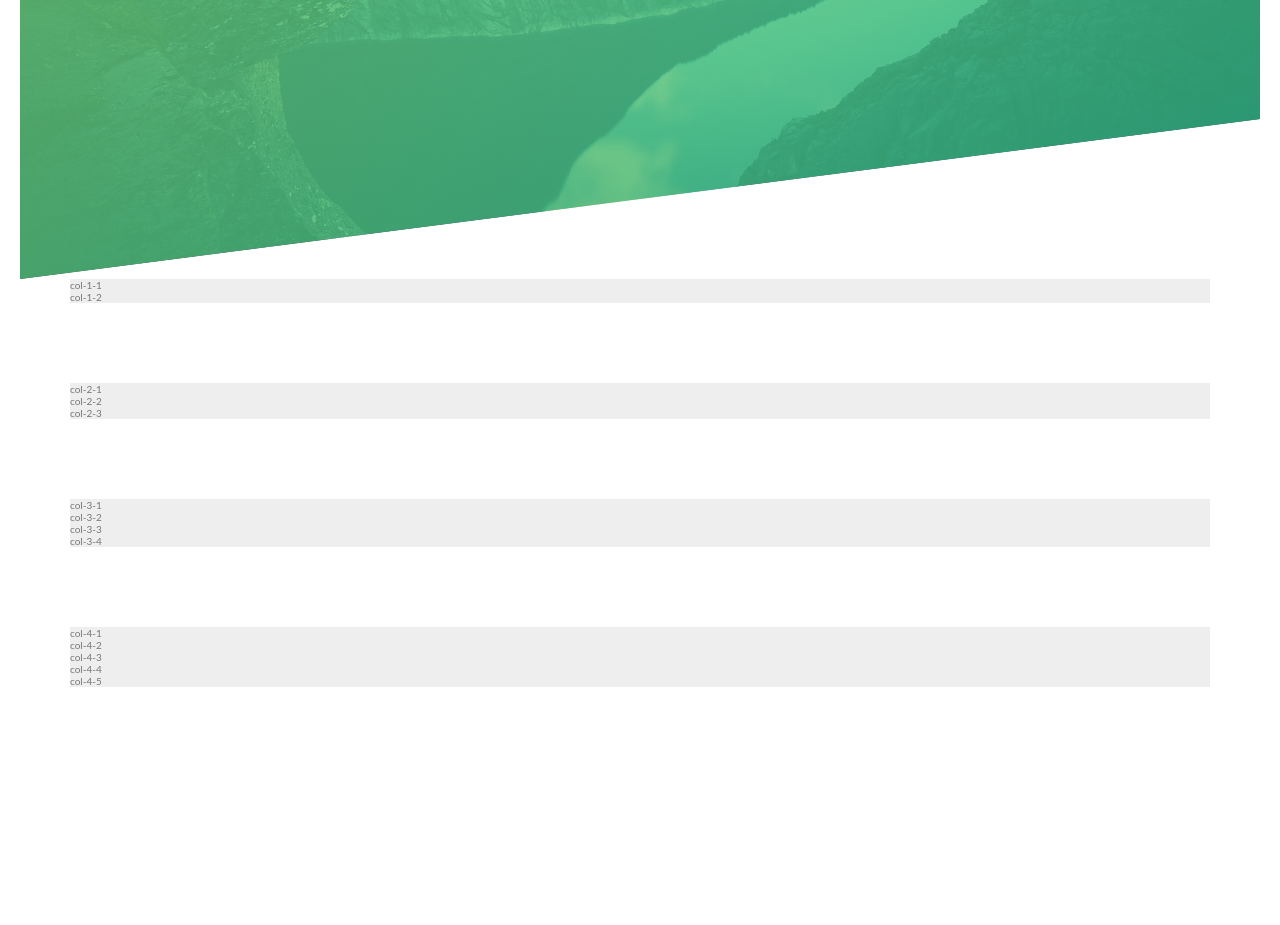
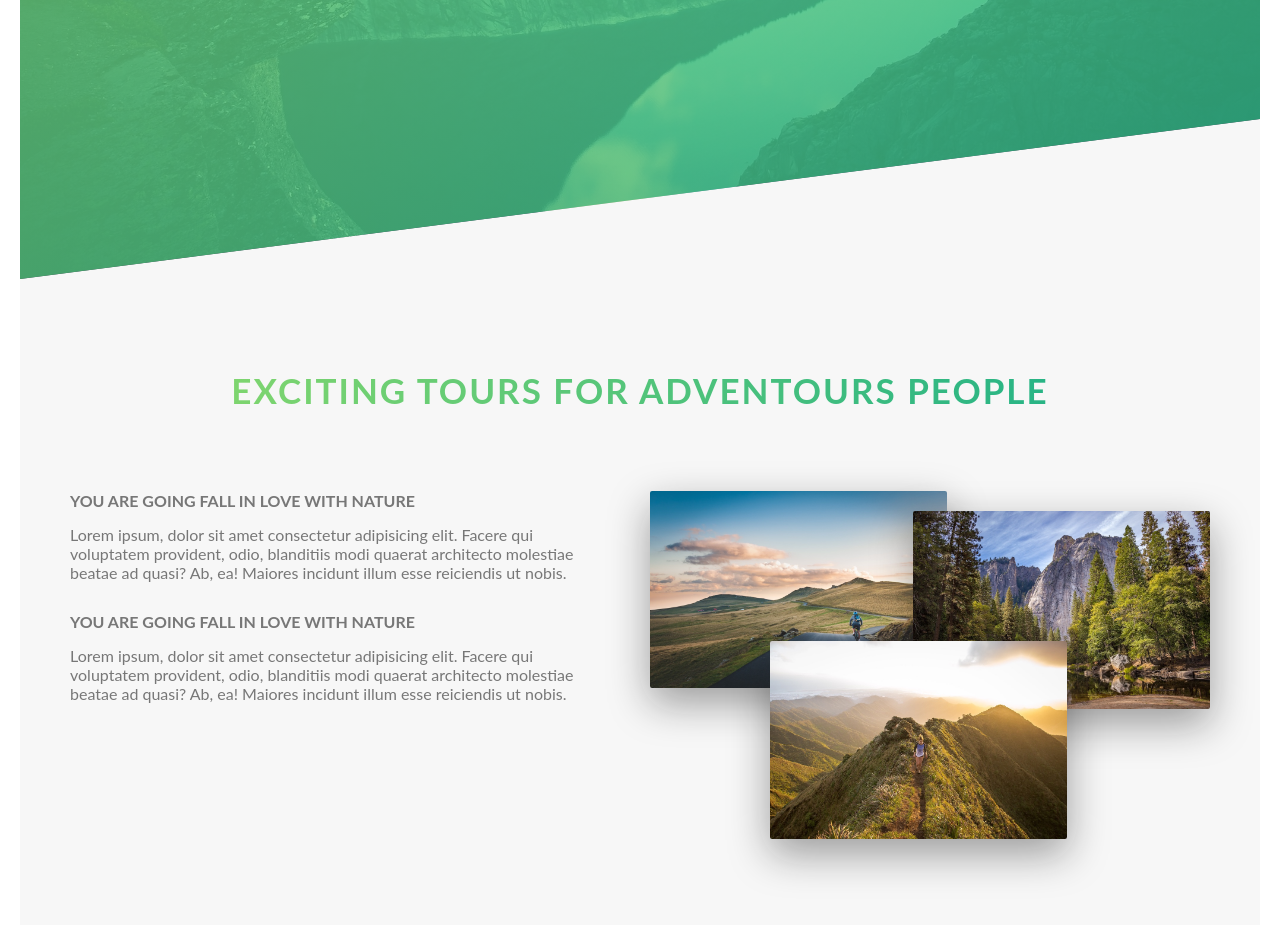
Before and after one commit to chandusai/Natours, a website: page index.html in a window 1280 px wide. Shown: the part 501-1426 px from the top of the page. Before the commit the page ends 1288 px from the top, so only its background shows below. Drawn offline with Linux system fonts and the light colour scheme.

Commit message:
mainpart

```diff
--- a/index.html
+++ b/index.html
@@ -26,30 +26,74 @@
             <a href="#" class="btn btn__white">Discovermore</a>
         </div>
     </header>
-    <section class="grid-test">
+    <main>
+        <section class="section-about">
+            <div class="u-center-text u-margin-bottom-big">
+                <h2 class="heading__secondary">Exciting tours for adventours people</h2>
+            </div>
+            <div class="row">
+                <div class="col-1-of-2">
+                    <h3 class="heading__teritary u-margin-bottom-small">You are going fall in love with Nature</h3>
+                    <p class="paragraph">Lorem ipsum, dolor sit amet consectetur adipisicing elit. Facere qui voluptatem provident, odio, blanditiis
+                        modi quaerat architecto molestiae beatae ad quasi? Ab, ea! Maiores incidunt illum esse reiciendis
+                        ut nobis.</p>
+                    <h3 class="heading__teritary u-margin-bottom-small">You are going fall in love with Nature</h3>
+                    <p class="paragraph">Lorem ipsum, dolor sit amet consectetur adipisicing elit. Facere qui voluptatem provident, odio, blanditiis
+                        modi quaerat architecto molestiae beatae ad quasi? Ab, ea! Maiores incidunt illum esse reiciendis
+                        ut nobis.</p>
+                </div>
+                <div class="col-1-of-2">
+                    <div class="composition">
+                        <img src="images/nat-1.jpg" alt="photo1" class="photo__composition photo__composition--p1">
+                        <img src="images/nat-2.jpg" alt="photo2" class="photo__composition photo__composition--p2">
+                        <img src="images/nat-3.jpg" alt="photo3" class="photo__composition photo__composition--p3">
+                    </div>
+
+
+                </div>
+            </div>
+
+        </section>
+    </main>
+
+
+
+
+
+    <!-- <section class="grid-test">
         <div class="row">
-            <div class="col-1-1"> col-1-1</div>
-            <div class="col-1-2">col-1-2</div>
+            <div class="col-1-of-2">Col 1 of 2</div>
+            <div class="col-1-of-2">Col 1 of 2</div>
         </div>
         <div class="row">
-            <div class="col-2-1">col-2-1</div>
-            <div class="col-2-2">col-2-2</div>
-            <div class="col-2-3">col-2-3</div>
+            <div class="col-1-of-3">col-1-of-3</div>
+            <div class="col-1-of-3">col-1-of-3</div>
+            <div class="col-1-of-3">col-1-of-3</div>
         </div>
         <div class="row">
-            <div class="col-3-1">col-3-1</div>
-            <div class="col-3-2">col-3-2</div>
-            <div class="col-3-3">col-3-3</div>
-            <div class="col-3-4">col-3-4</div>
+            <div class="col-1-of-3">col-1-of-3</div>
+            <div class="col-2-of-3">col-2-of-3</div>
+
         </div>
         <div class="row">
-            <div class="col-4-1">col-4-1</div>
-            <div class="col-4-2">col-4-2</div>
-            <div class="col-4-3">col-4-3</div>
-            <div class="col-4-4">col-4-4</div>
-            <div class="col-4-5">col-4-5</div>
+            <div class="col-1-of-4">col-1-of-4</div>
+            <div class="col-1-of-4">col-1-of-4</div>
+            <div class="col-1-of-4">col-1-of-4</div>
+            <div class="col-1-of-4">col-1-of-4</div>
         </div>
-    </section>
+        <div class="row">
+            <div class="col-1-of-4">col-1-of-4</div>
+            <div class="col-1-of-4">col-1-of-4</div>
+            <div class="col-2-of-4">col-2-of-4</div>
+        </div>
+        <div class="row">
+            <div class="col-1-of-4">col-1-of-4</div>
+            <div class="col-3-of-4">col-3-of-4</div>
+
+        </div>
+    </section> -->
+
+
 </body>
 
 </html>
--- a/sass/abstracts/_mixins.scss
+++ b/sass/abstracts/_mixins.scss
@@ -0,0 +1,8 @@
+@mixin clearfix {
+    &::after{
+    content: "";
+    display:table;
+    clear:both;
+    }
+
+}
--- a/sass/abstracts/_variables.scss
+++ b/sass/abstracts/_variables.scss
@@ -7,6 +7,8 @@ $color-primary-dark:#28b485;
 $color-grey-dark:#777;
 $color-white:#fff;
 $color-grey:#eee;
+$color-grey-light:#f7f7f7;
+$color-black:#111;
 
 // grid
 $grid-width:114rem;
--- a/sass/base/_typography.scss
+++ b/sass/base/_typography.scss
@@ -28,3 +28,31 @@ padding: 2rem;
 
   }
     }
+    .heading__secondary{
+      font-size:3.5rem;
+      font-weight:700;
+      display: inline-block;
+      letter-spacing:.2rem;
+      background-image:linear-gradient(to right,$color-primary-light,$color-primary-dark);
+      text-transform: uppercase;
+      -webkit-background-clip: text;
+      color:transparent;
+      transition: all .2s;
+
+      &:hover{
+        transform: skewY(2deg) skewX(15deg) scale(1.1);
+        text-shadow: .5rem 1rem 2rem rgba($color-black,.2);
+      }
+    }
+    .heading__teritary{
+      font-size:1.6rem;
+      font-weight:700;
+      text-transform: uppercase;
+     }
+     .paragraph{
+       font-size:1.6rem;
+       &:not(:last-child){
+        margin-bottom: 3rem;
+      }
+
+     }
--- a/sass/base/_utilites.scss
+++ b/sass/base/_utilites.scss
@@ -0,0 +1,12 @@
+.u-center-text{
+    text-align: center;
+}
+.u-margin-bottom-big{
+    margin-bottom:8rem;
+}
+.u-margin-bottom-medium{
+    margin-bottom:4rem;
+ }
+.u-margin-bottom-small{
+margin-bottom:1.5rem;
+}
--- /dev/null
+++ b/sass/components/_composition.scss
@@ -0,0 +1,31 @@
+ .composition{
+    position: relative;
+    .photo__composition{
+    width:55%;
+    box-shadow:0 1.5rem 4rem rgba($color-black,.4);
+    border-radius: 2px;
+    position:absolute;
+    transition: all .2s;
+    z-index:99;
+    outline-offset: 2rem;
+    &--p1{
+     top:0px;
+     left:-2rem;
+    }
+    &--p2{
+        top:2rem;
+        right:0px;
+       }
+    &--p3{
+        left:10rem;
+        top:15rem;
+       }
+       &:hover{
+           outline:1rem solid $color-primary;
+           transform:scale(1.05);
+             z-index:100;
+       }
+    }
+
+
+}
--- a/sass/layout/_grid.scss
+++ b/sass/layout/_grid.scss
@@ -1,6 +1,32 @@
  .row{
      max-width: $grid-width;
-     background-color:$color-grey;
      margin:0px auto;
-     margin-bottom:$gutter-vertical;
-}
+     &:not(:last-child){
+      margin-bottom: $gutter-vertical
+     }
+     [class^='col']{
+        float:left;
+        &:not(:last-child){
+            margin-right:$gutter-horizantal;
+           }
+     }
+     @include clearfix;
+     .col-1-of-2{
+        width: calc((100% - #{$gutter-horizantal}) / 2 );
+        }
+        .col-1-of-3{
+            width: calc((100% - 2 * #{$gutter-horizantal}) / 3 );
+        }
+        .col-2-of-3{
+            width: calc(2*(100% - 2 * #{$gutter-horizantal}) / 3 + #{$gutter-horizantal});
+        }
+        .col-1-of-4{
+            width: calc((100% - 3 * #{$gutter-horizantal}) / 4 );
+        }
+        .col-2-of-4{
+            width: calc(2*(100% - 3 * #{$gutter-horizantal}) / 4  + #{$gutter-horizantal});
+        }
+        .col-3-of-4{
+            width: calc(3*(100% - 3 * #{$gutter-horizantal}) / 4  + #{2*($gutter-horizantal)});
+        }
+     }
--- a/sass/main.scss
+++ b/sass/main.scss
@@ -8,7 +8,7 @@
 @import"base/utilites";
 
 @import "components/btn";
-
+@import "components/composition";
 @import "layout/header";
 @import "layout/grid";
 
--- a/sass/pages/home.scss
+++ b/sass/pages/home.scss
@@ -0,0 +1,6 @@
+.section-about{
+    background-color: $color-grey-light;
+    padding:25rem 0;
+    margin-top:-20vh;
+
+}
```
Also changed, not shown: css/style.css, images/nat-1.jpg (added), images/nat-2.jpg (added), images/nat-3.jpg (added).
